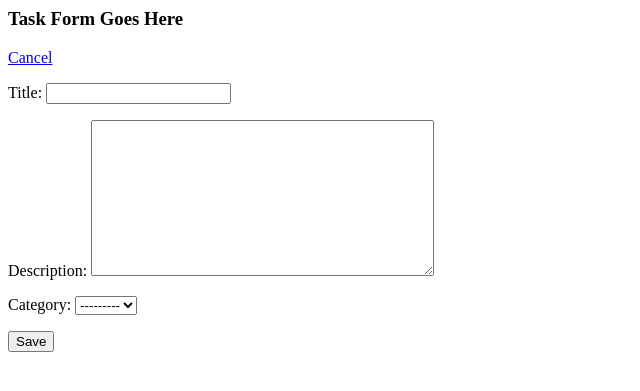
After one commit to evewrright/miniproject4EveWright, a Django app: page /todo/create in a window 1280 px wide. The commit adds this page. Shown: the top 391 px of the page, without its empty margins (0-640 px from the left). Run offline with Django 5.2, Linux system fonts and the light colour scheme; data that the repository does not hold is empty.

Commit message:
Added create and update views and templates

```diff
--- /dev/null
+++ b/mysite/todo/templates/todo/create.html
@@ -0,0 +1,6 @@
+<h3>Task Form Goes Here</h3>
+<a href="{%  url 'todo:index' %}">Cancel</a>
+<form method="POST">{% csrf_token %}
+    {{ form.as_p }}
+    <input type="submit" value="Save">
+</form>
--- /dev/null
+++ b/mysite/todo/templates/todo/update.html
@@ -0,0 +1,6 @@
+<h3>Update Task</h3>
+<a href="{%  url 'todo:index' %}">Cancel</a>
+<form method="POST">{% csrf_token %}
+    {{ form.as_p }}
+    <input type="submit" value="Update">
+</form>
--- a/mysite/todo/urls.py
+++ b/mysite/todo/urls.py
@@ -8,4 +8,6 @@ app_name = 'todo'
 urlpatterns = [
     path("", views.IndexView.as_view(), name="index"),
     path("<int:pk>/", views.DetailView.as_view(), name="detail"),
+    path("create", views.Create.as_view(), name="create"),
+    path("update/<int:pk>/", views.Update.as_view(), name="update"),
 ]
--- a/mysite/todo/views.py
+++ b/mysite/todo/views.py
@@ -2,7 +2,7 @@ from django.shortcuts import render
 from django.http import HttpResponse
 from django.views import generic
 from .models import Task
-
+from django.urls import reverse_lazy
 
 class IndexView(generic.ListView):
     model = Task
@@ -14,3 +14,21 @@ class DetailView(generic.DetailView):
     model = Task
     template_name = "todo/detail.html"
     context_object_name = "task"
+
+
+class Create(generic.CreateView):
+    model = Task
+    template_name = "todo/create.html"
+    fields = ['title', 'description', 'category']
+    success_url = reverse_lazy("todo:index")
+
+    def form_valid(self, form):
+        form.instance.created_by = self.request.user  # Set the created_by field
+        return super().form_valid(form)
+
+
+class Update(generic.UpdateView):
+    model = Task
+    template_name = "todo/update.html"
+    fields = ['title', 'description', 'category']
+    success_url = reverse_lazy("todo:index")
```
Also changed, not shown: mysite/todo/templates/todo/index.html (+6 -14 lines).
